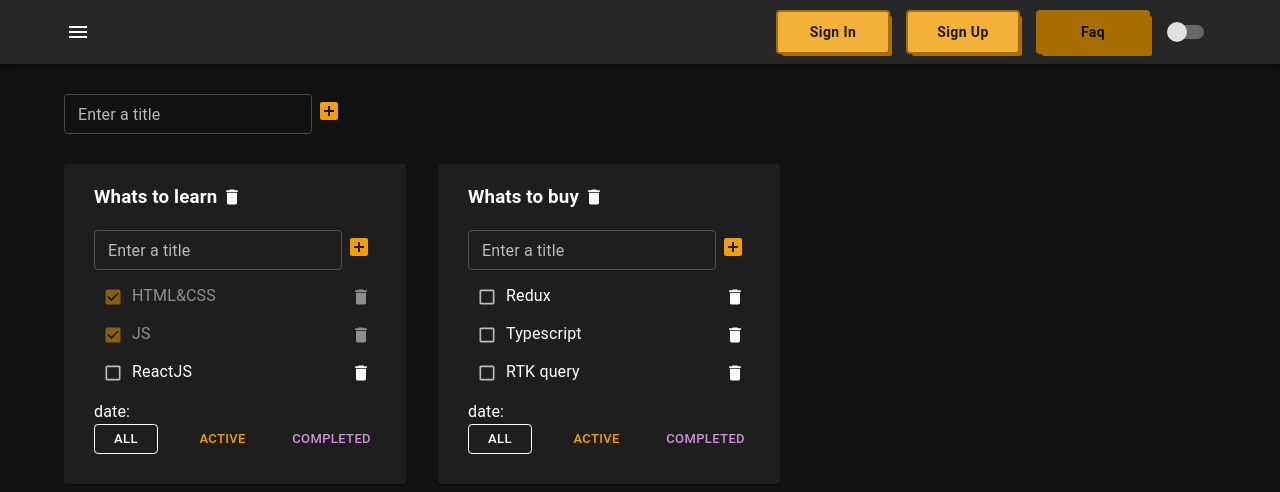
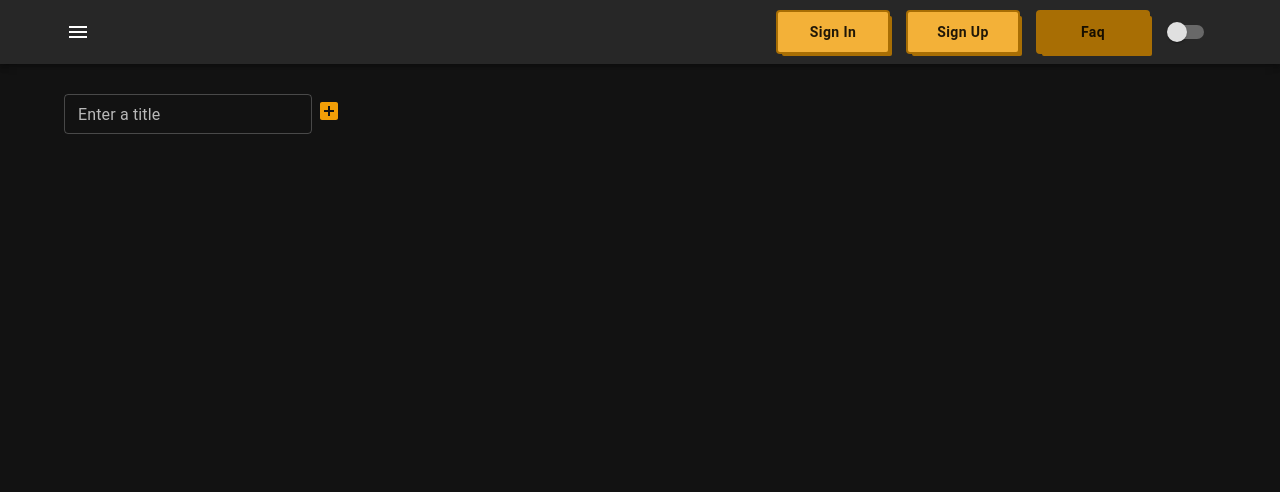
Before and after one commit to ArturLimaiko/Todolist_2025, a React (Vite) app: page / in a window 1280 px wide. Shown: the top 492 px of the page. Built offline with nearby package versions, Linux system fonts and the light colour scheme.

Commit message:
started sprint 2 week 4 : complete todolistsReducer

```diff
--- a/src/App.tsx
+++ b/src/App.tsx
@@ -1,6 +1,6 @@
 import './App.css'
 import {TodolistItem} from "./components/TodolistItem.tsx";
-import {useState} from "react";
+import {useReducer, useState} from "react";
 import {v1} from "uuid";
 import {CreateItemForm} from "./components/CreateItemForm.tsx";
 import AppBar from '@mui/material/AppBar';
@@ -12,14 +12,21 @@ import Grid from '@mui/material/Grid2';
 import Paper from '@mui/material/Paper';
 import {containerSx} from "./styles/TodolistItem.styles.ts.tsx";
 import {NavButton} from "./styles/NavButton.ts";
-import { createTheme, ThemeProvider } from '@mui/material/styles'
+import {createTheme, ThemeProvider} from '@mui/material/styles'
 import Switch from '@mui/material/Switch'
 import CssBaseline from '@mui/material/CssBaseline'
+import {
+    changeTodolistFilterAC,
+    changeTodolistTitleAC,
+    createTodolistAC,
+    deleteTodolistAC,
+    todolistsReducer
+} from "./model/todolists-reducer.ts";
 
 export type Task = { id: string, title: string, isDone: boolean }
 export type FilterValues = 'all' | 'active' | 'completed'
 export type Todolist = { id: string, title: string, filter: FilterValues }
-export type TaskState = Record<string, Task[]>
+export type TasksState = Record<string, Task[]>
 // export type TaskState = { [key:string]: Task[] } //так попоще
 type ThemeMode = 'dark' | 'light'
 
@@ -30,7 +37,7 @@ export const App = () => {
         setThemeMode(themeMode == 'light' ? 'dark' : 'light')
     }
     const theme = createTheme({
-        palette:{
+        palette: {
             mode: themeMode,
             primary: {
                 main: '#f19e07',
@@ -38,27 +45,20 @@ export const App = () => {
         }
     });
 
-    const todolistId1 = v1()
-    const todolistId2 = v1()
-
     //TODOLISTS---------------------------------------------------------------------------------------------------------
     //локальный стейт с тудулистами-----------------------------------------------------------------
-    const [todolists, setTodolists] = useState<Todolist[]>([
-        {id: todolistId1, title: 'Whats to learn', filter: 'all'},
-        {id: todolistId2, title: 'Whats to buy', filter: 'all'},
-    ])
+    const [todolists, dispatchToTodolists] = useReducer(todolistsReducer, [])
 
     //ф-ция создания тудулиста------------------------------------------------------------------
     const createTodolist = (title: string) => {
-        const todolistId = v1()
-        const newTodolist: Todolist = {id: todolistId, title, filter: 'all'}
-        setTodolists([newTodolist, ...todolists])
-        setTasks({...tasks, [todolistId]: []})
+        const action = createTodolistAC(title)
+        dispatchToTodolists(action)
+        setTasks({...tasks, [action.payload.id]: []})
     }
 
     //ф-ция удаления тудулиста--------------------------------------------------------------------
     const deleteTodolist = (todolistId: string) => {
-        setTodolists(todolists.filter(t => t.id !== todolistId))
+        dispatchToTodolists(deleteTodolistAC(todolistId))
         /** Удаляем таски нужного тудулиста из стейта тасок: */
         delete tasks[todolistId]
         /** Устанавливаем в state копию объекта что бы реакт обновил данные*/
@@ -66,24 +66,13 @@ export const App = () => {
     }
 
     //ф-ция изменения названия тудулиста-----------------------------------------------------------
-    const changeTodolistTitle = (todolistId: string, title: string) => {
-        setTodolists(todolists.map(todolist => todolist.id === todolistId ? {...todolist, title} : todolist))
+    const changeTodolistTitle = (id: string, title: string) => {
+        dispatchToTodolists(changeTodolistTitleAC({title, id}))
     }
 
     //TASKS-------------------------------------------------------------------------------------------------------------
     //локальный стейт с тасками---------------------------------------------------------------------
-    const [tasks, setTasks] = useState<TaskState>({
-        [todolistId1]: [
-            {id: v1(), title: 'HTML&CSS', isDone: true},
-            {id: v1(), title: 'JS', isDone: true},
-            {id: v1(), title: 'ReactJS', isDone: false},
-        ],
-        [todolistId2]: [
-            {id: v1(), title: 'Redux', isDone: false},
-            {id: v1(), title: 'Typescript', isDone: false},
-            {id: v1(), title: 'RTK query', isDone: false},
-        ]
-    })
+    const [tasks, setTasks] = useState<TasksState>({})
 
     //ф-ция удаления тасок---------------------------------------------------------------------
     const deleteTask = (todolistId: string, taskId: string) => {
@@ -91,8 +80,8 @@ export const App = () => {
     }
 
     //ф-ция фильтрации тасок--------------------------------------------------------------------
-    const changeFilter = (todolistId: string, filter: FilterValues) => {
-        setTodolists(todolists.map(todolist => todolist.id == todolistId ? {...todolist, filter} : todolist))
+    const changeFilter = (id: string, filter: FilterValues) => {
+        dispatchToTodolists(changeTodolistFilterAC({id, filter}))
     }
 
     //ф-ция создания таски--------------------------------------------------------------------
@@ -115,7 +104,6 @@ export const App = () => {
         })
     }
 
-
     return (
         <div className='app'>
             <ThemeProvider theme={theme}>
@@ -127,10 +115,10 @@ export const App = () => {
                                 <MenuIcon/>
                             </IconButton>
                             <div>
-                                <NavButton >Sign in</NavButton>
+                                <NavButton>Sign in</NavButton>
                                 <NavButton>Sign up</NavButton>
                                 <NavButton background={theme.palette.primary.dark}>Faq</NavButton>
-                                <Switch color={'default'} onChange={changeMode} />
+                                <Switch color={'default'} onChange={changeMode}/>
                             </div>
                         </Container>
                     </Toolbar>
```
